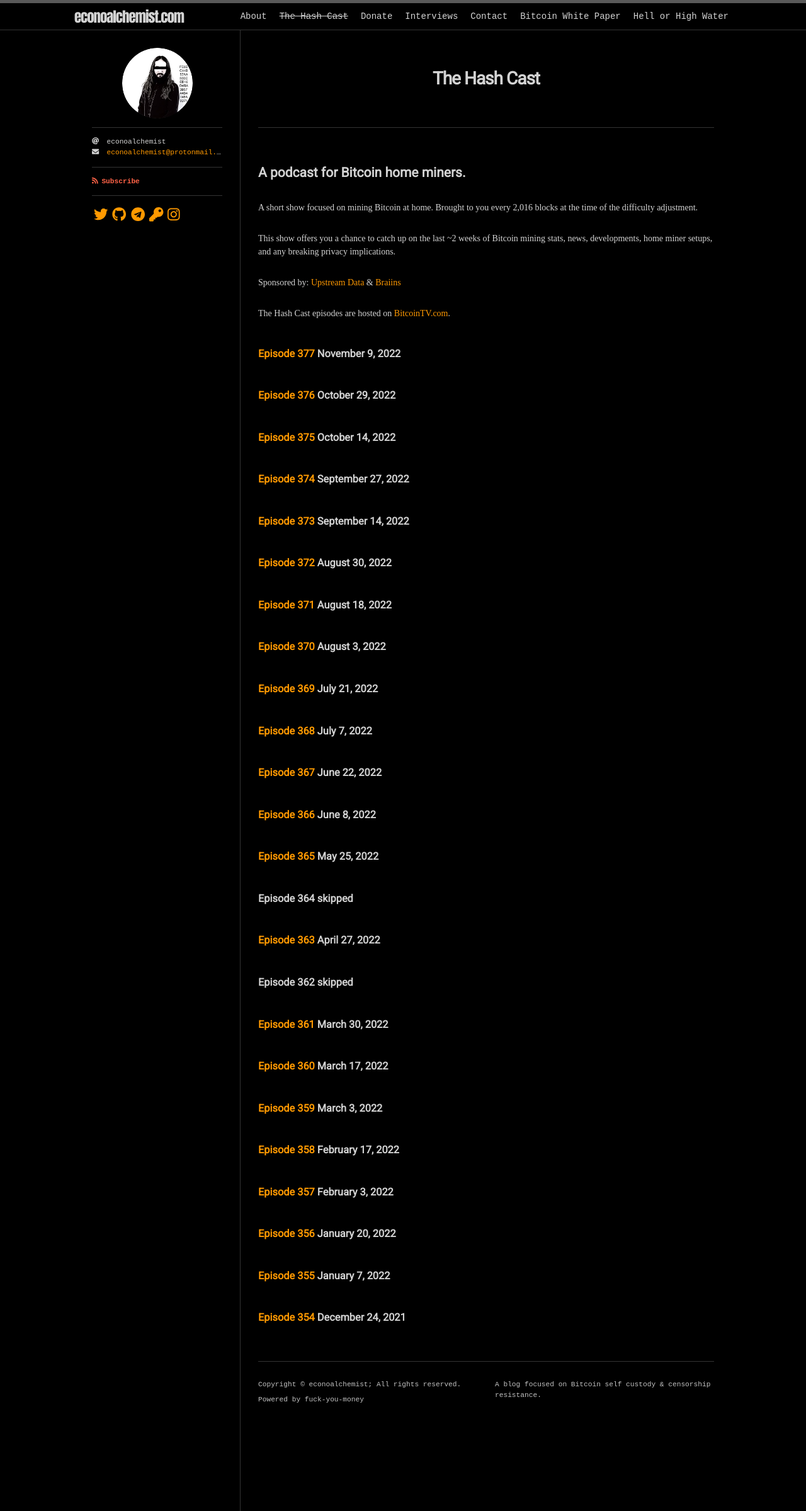
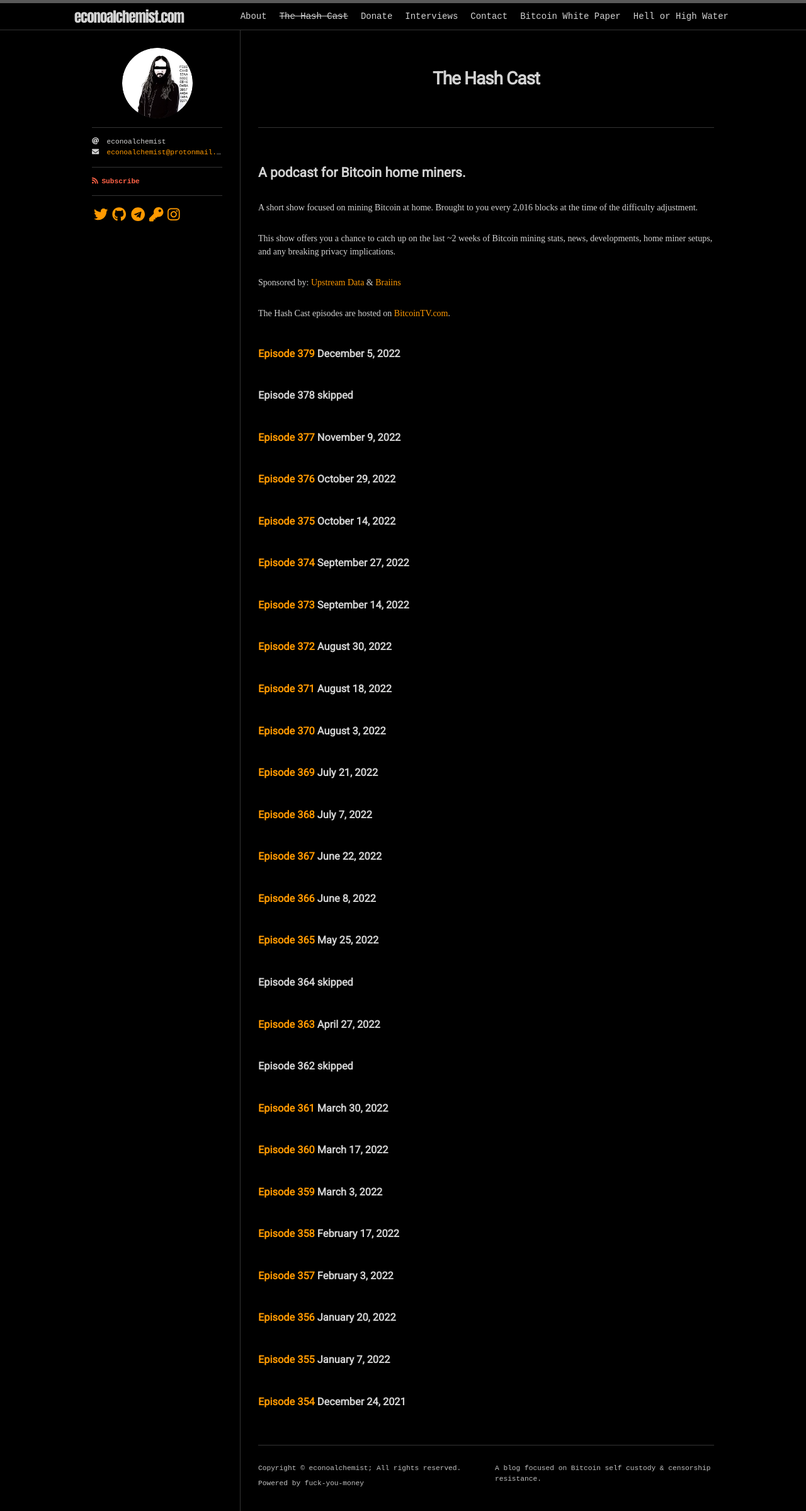
Before and after one commit to econoalchemist/econoalchemist.github.io, a Jekyll site: the page built from hashcast.md, in a window 1280 px wide. Shown: the whole page at 63% size. Built offline with Jekyll 4.4.1, drawn with Linux system fonts in a browser that asks for light colours; nearby versions of some CDN libraries; some web fonts are replaced.

Commit message:
Update hashcast.md

```diff
--- a/hashcast.md
+++ b/hashcast.md
@@ -12,6 +12,10 @@ This show offers you a chance to catch up on the last ~2 weeks of Bitcoin mining
 Sponsored by: [Upstream Data](https://blog.upstreamdata.ca/) & [Braiins](https://braiins.com/)
 
 The Hash Cast episodes are hosted on [BitcoinTV.com](https://bitcointv.com/c/hashcast/videos).
+
+### [Episode 379](https://bitcointv.com/w/iHSV3yf1w13HncbTU7Jowu) December 5, 2022
+
+### Episode 378 skipped
 
 ### [Episode 377](https://bitcointv.com/w/ebcxfFdiiCq6UpubHJdAHc) November 9, 2022
 
```
